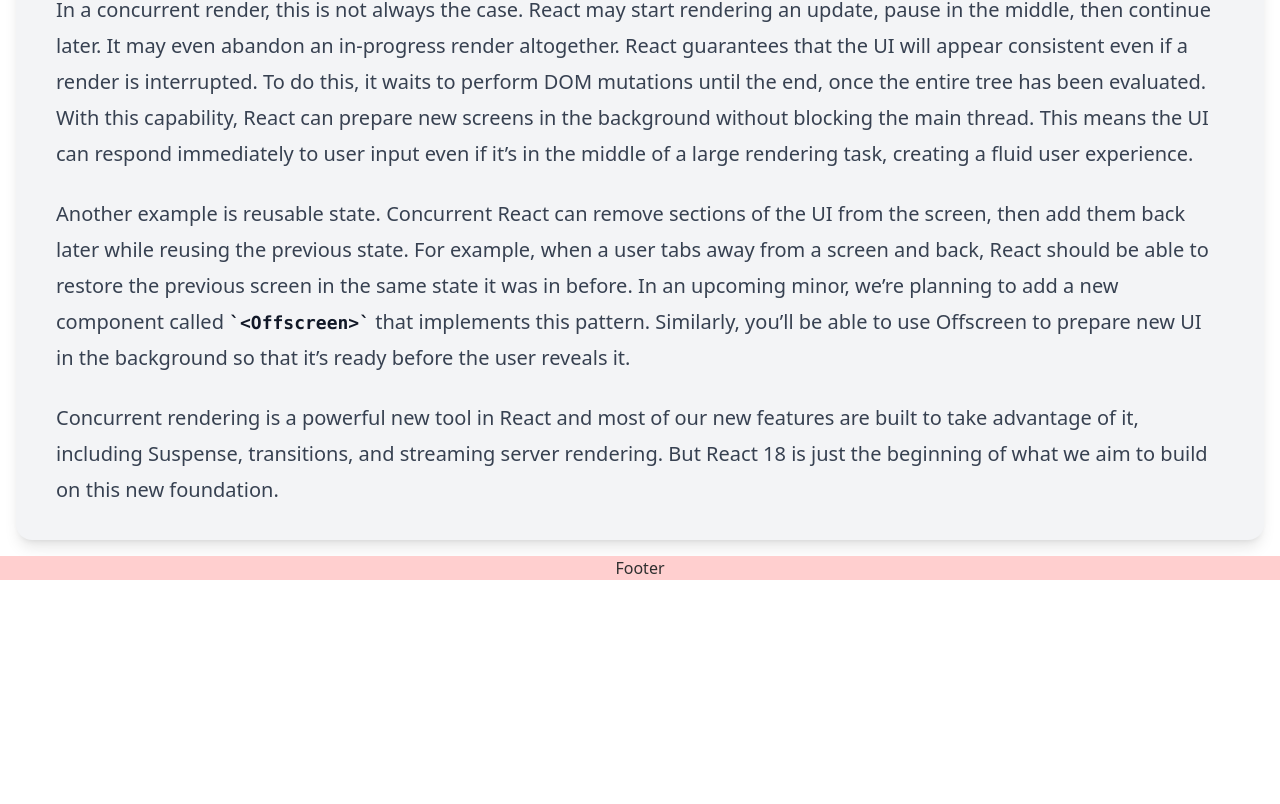
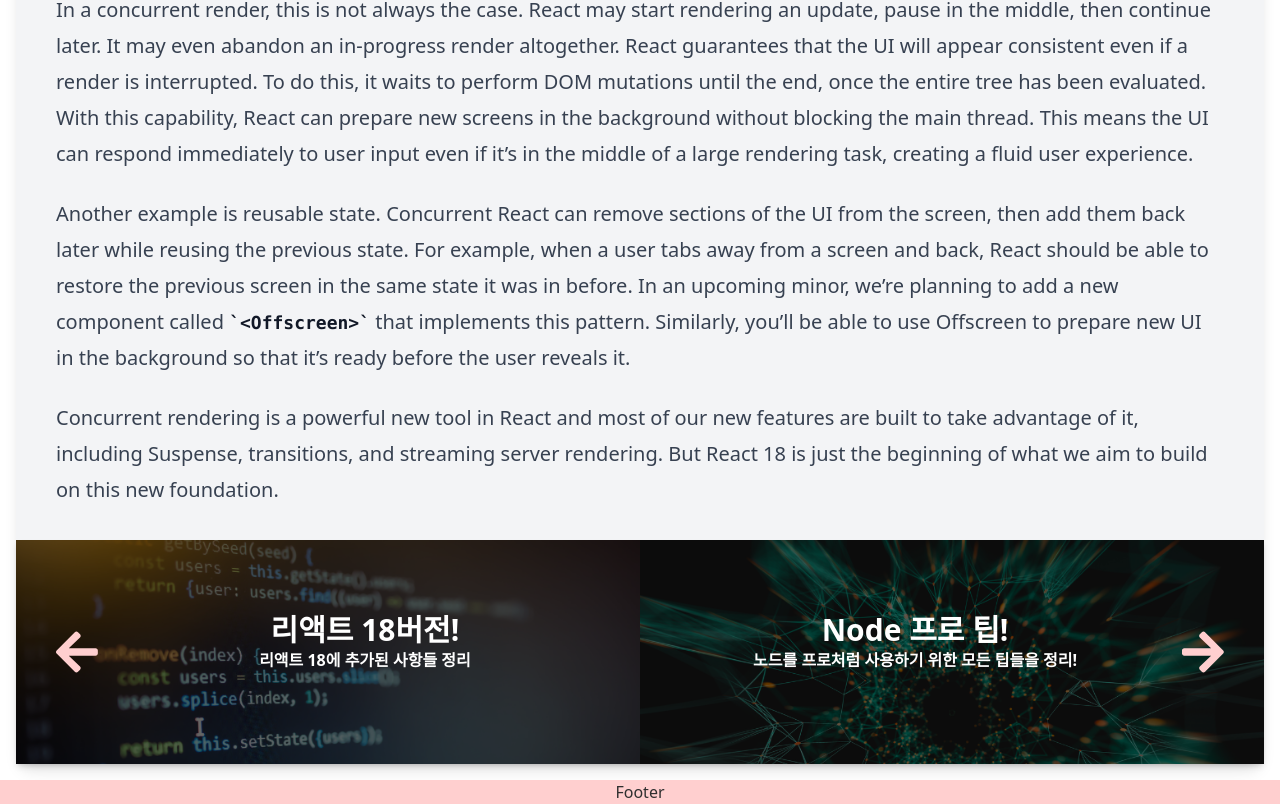
Before and after one commit to chen4023/NextJS-Blog-15, a Next.js app: page /posts/best-react-practices in a window 1280 px wide. Shown: the part 3463-4267 px from the top of the page. Before the commit the page ends 4043 px from the top, so only its background shows below. Built offline with nearby package versions, Linux system fonts and the light colour scheme.

Commit message:
✨[feat] AdjacentPostCard 컴포넌트 생성

```diff
--- a/package.json
+++ b/package.json
@@ -30,7 +30,7 @@
     "@eslint/eslintrc": "^3",
     "@tailwindcss/typography": "^0.5.16",
     "@types/node": "^20",
-    "@types/react": "^19",
+    "@types/react": "^19.0.8",
     "@types/react-dom": "^19",
     "@types/react-syntax-highlighter": "^15.5.13",
     "eslint": "^9",
--- a/src/app/api/posts.ts
+++ b/src/app/api/posts.ts
@@ -10,7 +10,11 @@
   featured: boolean;
 };
 
-export type PostData = Post & { content: string };
+export type PostData = Post & {
+  content: string;
+  next: Post | null;
+  prev: Post | null;
+};
 
 export async function getPosts(): Promise<Post[]> {
   const filePath = path.join(process.cwd(), "data", "posts.json");
@@ -26,11 +30,13 @@
 
 export async function getPostDetail(fileName: string): Promise<PostData> {
   const filePath = path.join(process.cwd(), "data", "posts", `${fileName}.md`);
-  const metadata = await getPosts().then((posts) =>
-    posts.find((post) => post.path === fileName)
-  );
-  if (!metadata)
-    throw new Error(`${fileName}에 해당하는 데이터를 찾을 수 없음`);
+  const posts = await getPosts();
+  const post = posts.find((post) => post.path === fileName);
+
+  if (!post) throw new Error(`${fileName}에 해당하는 데이터를 찾을 수 없음`);
   const content = await fs.readFile(filePath, "utf-8");
-  return { ...metadata, content };
+  const index = posts.indexOf(post);
+  const next = index > 0 ? posts[index - 1] : null;
+  const prev = posts.length - 1 > index ? posts[index + 1] : null;
+  return { ...post, content, next, prev };
 }
--- a/src/app/posts/[slug]/page.tsx
+++ b/src/app/posts/[slug]/page.tsx
@@ -1,15 +1,16 @@
 import { getPostDetail } from '@/app/api/posts';
 import Image from 'next/image';
 import PostContent from '@/components/PostContent';
+import AdjacentPostCard from '@/components/AdjacentPostCard';
 type Props = {
   params: Promise<{ slug: string }>
 }
 export default async function PostDetail({ params }: Props) {
   const { slug } = await params;
   const post = await getPostDetail(slug)
-  const { title, path } = post
+  const { title, path, next, prev } = post
   return (
-    <article className='rounded-2xl overflow-hidden shadow-lg m-4 bg-gray-100'>
+    <article className='rounded-2xl shadow-lg m-4 bg-gray-100'>
       <Image className='w-full max-h-[500px] h-1/5'
         src={`/images/posts/${path}.png`}
         alt={title}
@@ -17,6 +18,10 @@
         height={420}
       />
       <PostContent post={post} />
+      <div className='flex shadow-md'>
+        {prev && <AdjacentPostCard post={prev} type='prev' />}
+        {next && <AdjacentPostCard post={next} type='next' />}
+      </div>
     </article>
   );
 }
--- /dev/null
+++ b/src/components/AdjacentPostCard.tsx
@@ -0,0 +1,28 @@
+import { Post } from '@/app/api/posts';
+import Image from 'next/image';
+import Link from 'next/link';
+import React from 'react';
+import { FaArrowLeft, FaArrowRight } from 'react-icons/fa';
+
+const ICON_CLASS = 'text-5xl text-main m-4 transition-all group-hover:text-6xl'
+
+type Props = {
+  post: Post
+  type: string
+}
+export default function adjacentPostCard({ post: { title, description, path }, type }: Props) {
+  return (
+    <Link href={`/posts/${path}`} className='group relative overflow-hidden w-full bg-black max-h-56'>
+      <Image className='w-full opacity-40' src={`/images/posts/${path}.png`} alt={title} width={150} height={100} />
+      <div className='absolute top-1/2 left-1/2 -translate-x-1/2 -translate-y-1/2 flex w-full justify-around text-white px-6'>
+        {type === 'prev' && <FaArrowLeft className={ICON_CLASS} />}
+        <div className='w-full text-center'>
+          <h3 className='lg:text-3xl text-xl font-bold'>{title}</h3>
+          <p className='font-bold'>{description}</p>
+        </div>
+        {type === 'next' && <FaArrowRight className={ICON_CLASS} />}
+      </div>
+
+    </Link>
+  );
+}
--- a/src/components/PostCard.tsx
+++ b/src/components/PostCard.tsx
@@ -1,6 +1,7 @@
 import { Post } from '@/app/api/posts';
 import Image from "next/image";
 import Link from "next/link";
+import { FaRegCalendarCheck } from 'react-icons/fa';
 
 
 export default function PostCard(props: { post: Post, key: number }) {
@@ -9,7 +10,10 @@
     <Link href={`/posts/${post.path}`} className="max-h-72 rounded-lg border border-gray-100 shadow-lg">
       <Image src={`/images/posts/${post.path}.png`} alt={post.title} width='300' height='300' className="w-80 h-40 rounded-t-md" />
       <div className="p-2">
-        <p className="text-right text-xs mt-2">{post.date}</p>
+        <div className='flex justify-end gap-1 items-center text-xs mt-2'>
+          <FaRegCalendarCheck />
+          <p className="">{post.date}</p>
+        </div>
         <div className="flex flex-col items-center justify-center text-sm">
           <p className="font-bold text-lg">{post.title}</p>
           <p>{post.description.substring(0, 20) + '...'}</p>
--- a/src/components/PostContent.tsx
+++ b/src/components/PostContent.tsx
@@ -3,17 +3,15 @@
 export default function PostContent({ post }: { post: PostData }) {
   const { title, description, date, category, content } = post
   return (
-    <div>
     <section className='px-10'>
       <div className='flex gap-2 items-center justify-end mt-4 text-gray-600'>
         <p className='font-bold'> {date.toString()}</p>
       </div>
-        <span className='font-semibold text-sm bg-main px-2  py-1 rounded-md'>{category}</span>
+      <span className='font-semibold text-sm bg-main px-2 py-1 rounded-md'>{category}</span>
       <h1 className='font-bold mt-3 text-4xl'>{title}</h1>
       <p className='font-bold text-xl'>{description}</p>
       <div className='border w-72 border-main mt-1 mb-3'></div>
       <MarkdownPost content={content} />
     </section>
-    </div>
   );
 }
```
Also changed, not shown: 2 other files (tests, documents, lock files or other folders). Lines whose indentation alone changed are shown as unchanged.
